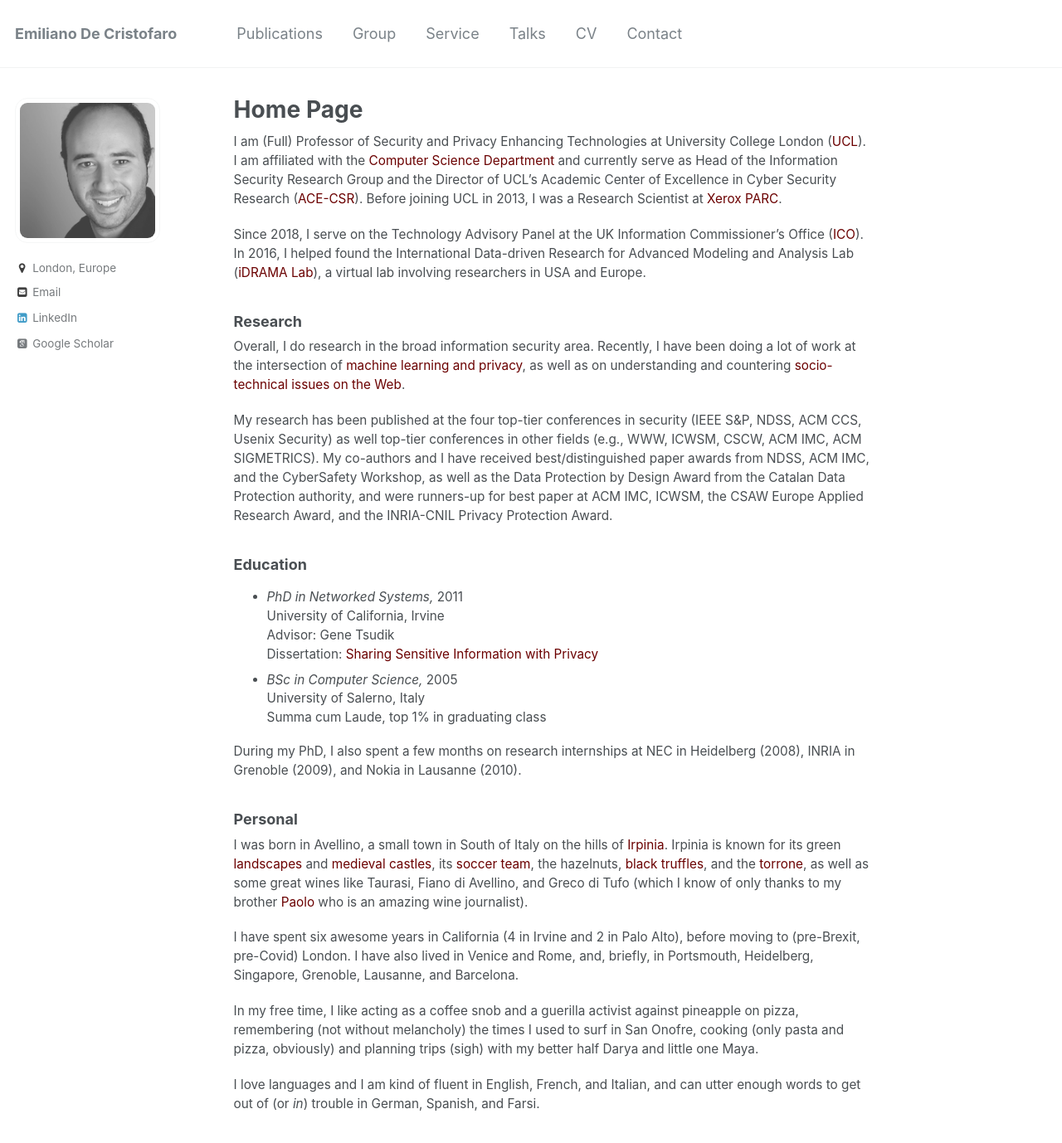
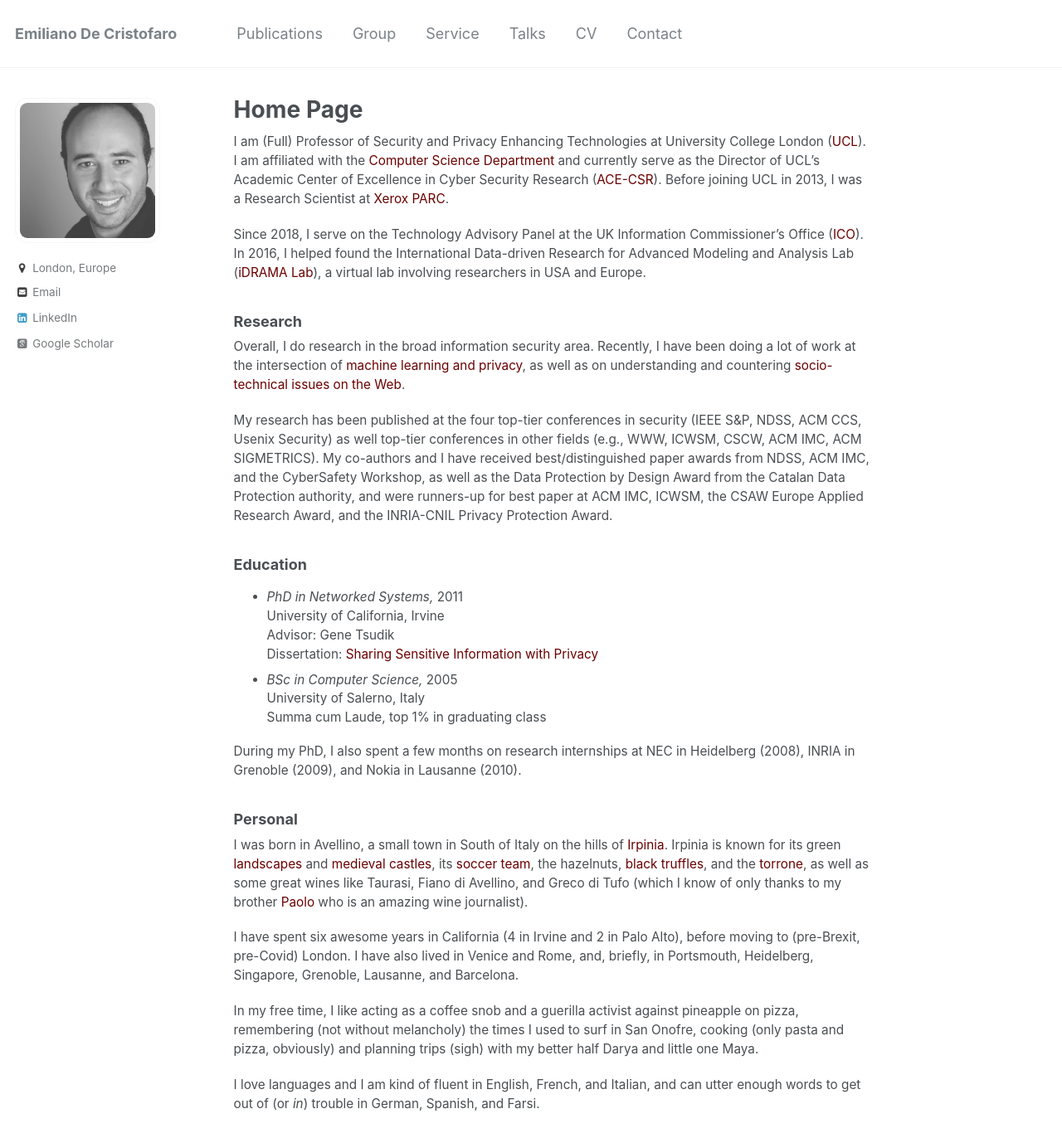
Before and after one commit to emidec/emidec.github.io, a Jekyll site: the page built from _pages/about.md, in a window 1280 px wide and 1390 px high. Shown: the top 1378 px of the window at 83% size. Built offline with Jekyll 4.4.1, drawn with Linux system fonts in a browser that asks for light colours; some web fonts are replaced.

Commit message:
HoRG resign

```diff
--- a/_pages/about.md
+++ b/_pages/about.md
@@ -4,7 +4,7 @@ author_profile: true
 title: Home Page
 ---
 
-I am (Full) Professor of Security and Privacy Enhancing Technologies at University College London ([UCL](http://www.ucl.ac.uk/)). I am affiliated with the [Computer Science Department](http://www.cs.ucl.ac.uk/) and currently serve as Head of the Information Security Research Group and the Director of UCL's Academic Center of Excellence in Cyber Security Research ([ACE-CSR](https://www.ucl.ac.uk/cybersecurity-centre-of-excellence/)).
+I am (Full) Professor of Security and Privacy Enhancing Technologies at University College London ([UCL](http://www.ucl.ac.uk/)). I am affiliated with the [Computer Science Department](http://www.cs.ucl.ac.uk/) and currently serve as the Director of UCL's Academic Center of Excellence in Cyber Security Research ([ACE-CSR](https://www.ucl.ac.uk/cybersecurity-centre-of-excellence/)).
 Before joining UCL in 2013, I was a Research Scientist at [Xerox PARC](http://www.parc.com/).
 
 Since 2018, I serve on the Technology Advisory Panel at the UK Information Commissioner's Office ([ICO](https://ico.org.uk/)). In 2016, I helped found the International Data-driven Research for Advanced Modeling and Analysis Lab ([iDRAMA Lab](https://idrama.science/)), a virtual lab involving researchers in USA and Europe.
```
